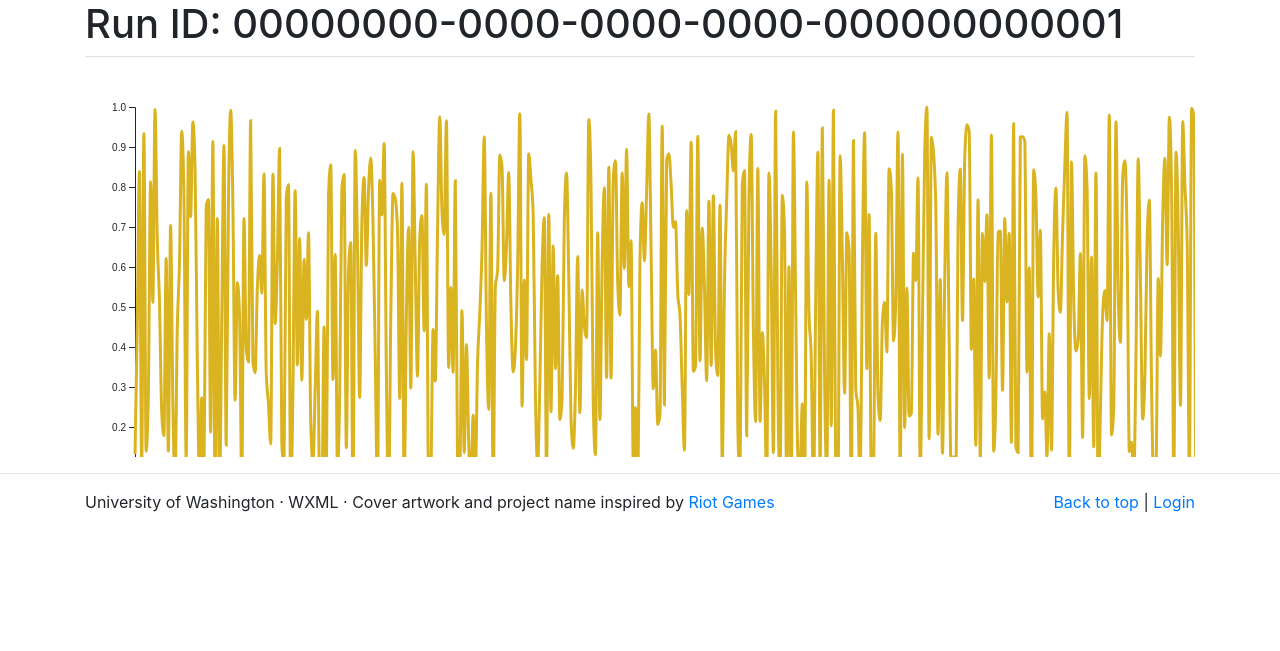
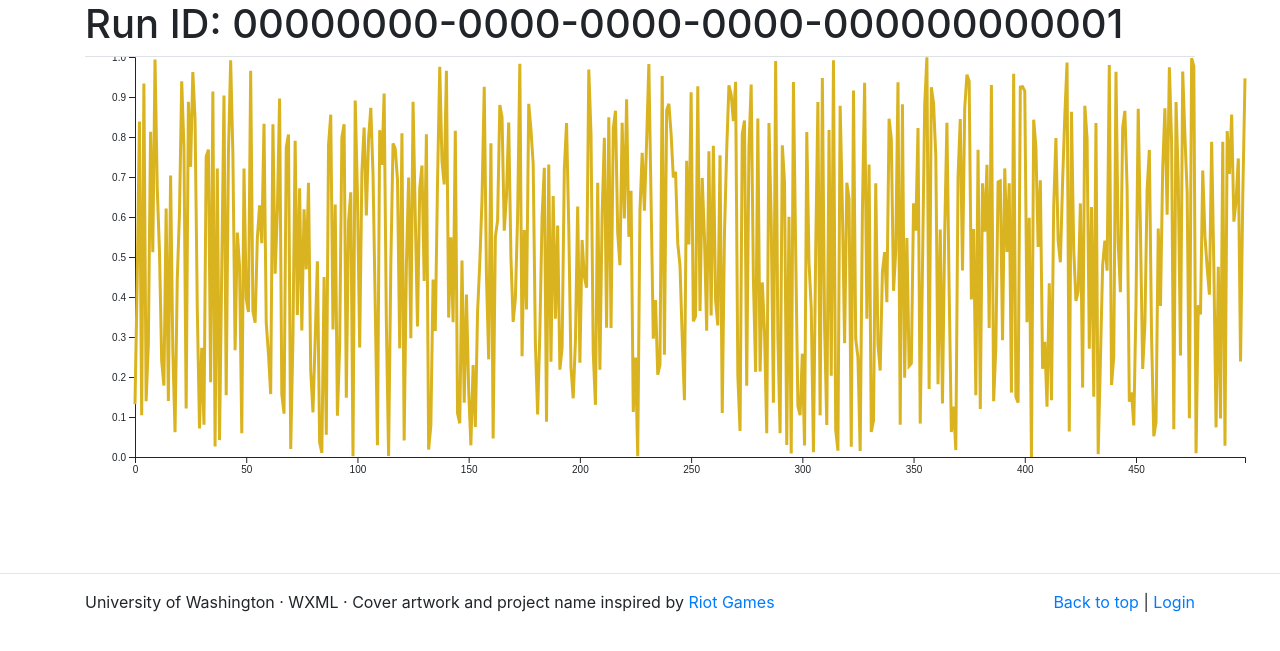
Before and after one commit to pengra/gis, a Django app: page /data/00000000-0000-0000-0000-000000000001/ in a window 1280 px wide. Shown: the part 56-707 px from the top of the page. Run offline with Django 3.2, Linux system fonts and the light colour scheme; tables that the repository leaves empty hold one stand-in row (values such as "Sample post"); some libraries are stand-ins or nearby versions.

Commit message:
tweak margins

```diff
--- a/src/states/templates/home/dash.html
+++ b/src/states/templates/home/dash.html
@@ -31,31 +31,29 @@
 </main>
 
 <script>
-  // 2. Use the margin convention practice
   var margin = {
-      top: 50,
-      right: 50,
-      bottom: 50,
-      left: 50
-    },
-    width = $('#graph').width() // Use the window's width
-    ,
-    height = (window.innerHeight / 2); // Use the window's height
+    top: 50,
+    right: 50,
+    bottom: 50,
+    left: 50
+  };
+  var width = $('#graph').width(); // Use the bootstrap col-12's width
+  var height = (window.innerHeight / 2); // Use half the window's height
 
   // The number of datapoints
   var n = 500;
 
-  // 5. X scale will use the index of our data
+  // X scale will use the index of our data
   var xScale = d3.scaleLinear()
     .domain([0, n - 1]) // input
     .range([0, width]); // output
 
-  // 6. Y scale will use the randomly generate number
+  // Y scale will use the randomly generated number
   var yScale = d3.scaleLinear()
     .domain([0, 1]) // input
     .range([height, 0]); // output
 
-  // 7. d3's line generator
+  // d3's line generator
   var line = d3.line()
     .x(function (d, i) {
       return xScale(i);
@@ -63,21 +61,21 @@
     .y(function (d) {
       return yScale(d.y);
     }) // set the y values for the line generator
-    .curve(d3.curveMonotoneX) // apply smoothing to the line
+    // .curve(d3.curveMonotoneX) // apply smoothing to the line
 
-  // 8. An array of objects of length N. Each object has key -> value pair, the key being "y" and the value is a random number
+  // An array of objects of length N. Each object has key -> value pair, the key being "y" and the value is a random number
   var dataset = d3.range(n).map(function (d) {
     return {
       "y": d3.randomUniform(1)()
     }
   })
 
-  // 1. Add the SVG to the page and employ #2
+  // Add the SVG to the page
   var svg = d3.select("#graph").append("svg")
-    .attr("width", width)
-    .attr("height", height)
+    .attr("width", width + margin.right + margin.left)
+    .attr("height", height + margin.bottom + margin.top)
     .append("g")
-    .attr("transform", "translate(" + margin.left + "," + margin.top + ")");
+    .attr("transform", "translate(" + margin.left + ",0)");
 
   // 3. Call the x axis in a group tag
   svg.append("g")
```
